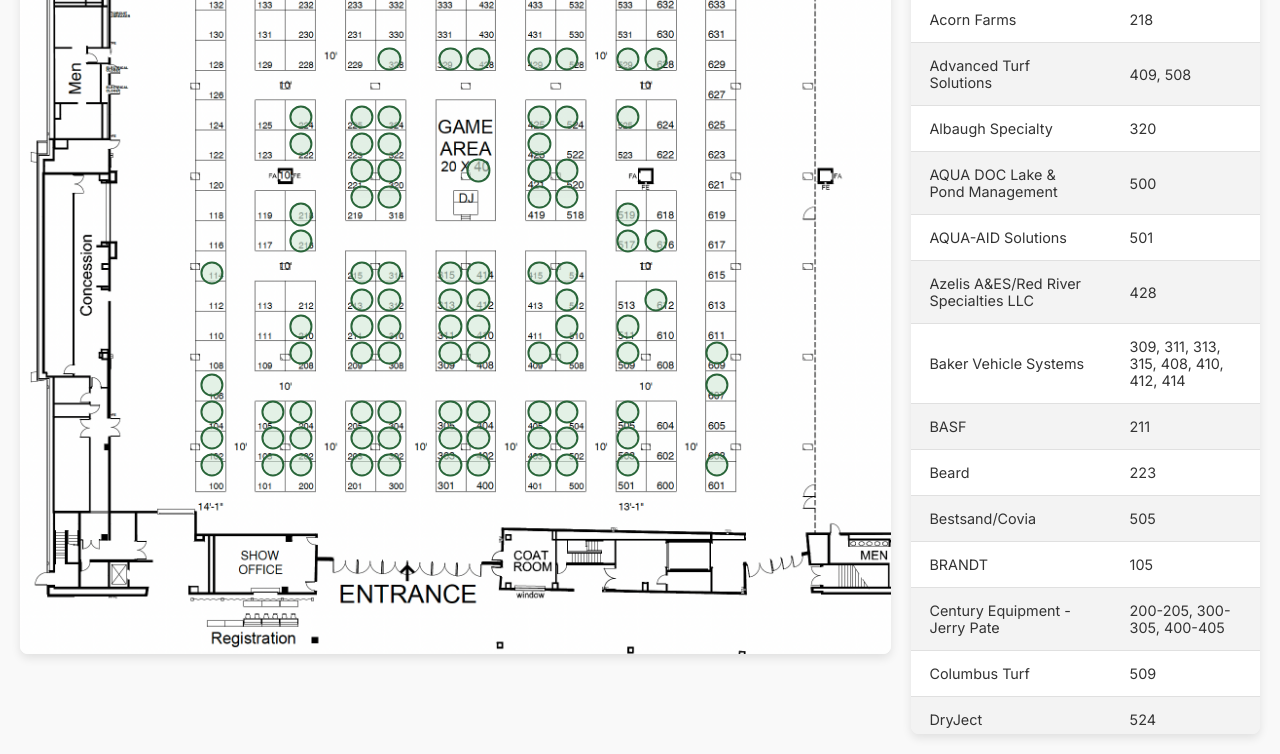
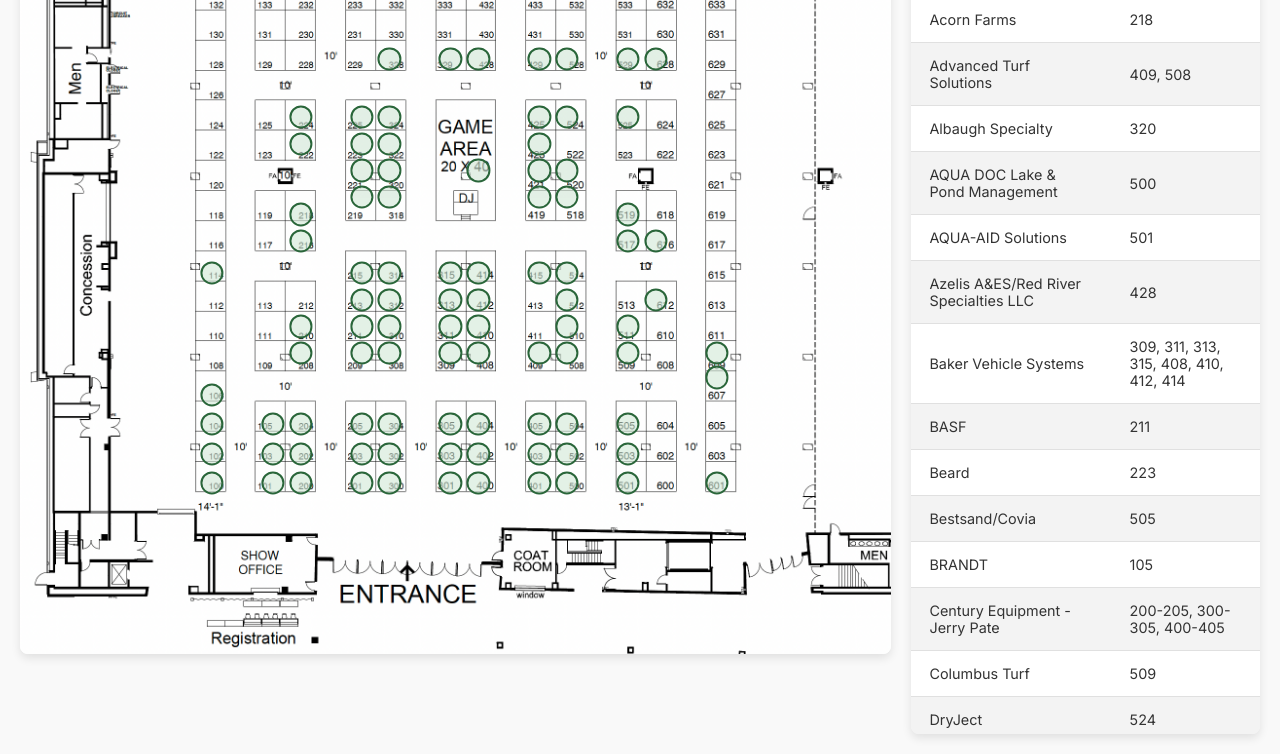
Before and after one commit to molly148/otf-tradeshow-floor-map-2026, a plain HTML site: page index.html in a window 1280 px wide. Shown: the part 166-920 px from the top of the page. Drawn offline with Linux system fonts and the light colour scheme.

Commit message:
Update index.html

```diff
--- a/index.html
+++ b/index.html
@@ -127,8 +127,8 @@
         const shiftDownBooths = ['216', '218', '519', '517', '616', '328', '329', '428', '429', '528', '529', '628'];
         const individualDropAmount = 2.5;
 
-        // Specific overrides for booths that need to move UP slightly
-        const shiftUpBooths = ['607', '106', '104', '102', '100', '101', '103', '105', '200', '202', '204', '201', '203', '205', '300', '302', '304', '301', '303', '305', '400', '402', '404', '401', '403', '405', '500', '502', '504', '501', '503', '505', '601'];
+        // Specific override for booth 607 (bottom block is now handled automatically below)
+        const shiftUpBooths = ['607'];
         const shiftUpAmount = 2.5;
 
         function getBoothCoordinates(boothId) {
@@ -146,10 +146,14 @@
             if (block === 6) left = isOdd ? 80.0 : 73.0;
 
             let top = 0;
-            if (lastTwo <= 1) top = 79.0;
-            else if (lastTwo <= 3) top = 75.2;
-            else if (lastTwo <= 5) top = 71.4;
-            else if (lastTwo <= 7) top = 67.6;
+
+            // BOTTOM BLOCK (Rows 00 to 07): Stretched the gap between dots to 4.2 to add more space
+            if (lastTwo <= 1) top = 79.1;
+            else if (lastTwo <= 3) top = 74.9;
+            else if (lastTwo <= 5) top = 70.7;
+            else if (lastTwo <= 7) top = 66.5;
+
+            // REST OF THE GRID
             else if (lastTwo <= 9) top = 60.5;
             else if (lastTwo <= 11) top = 56.7;
             else if (lastTwo <= 13) top = 52.9;
```
